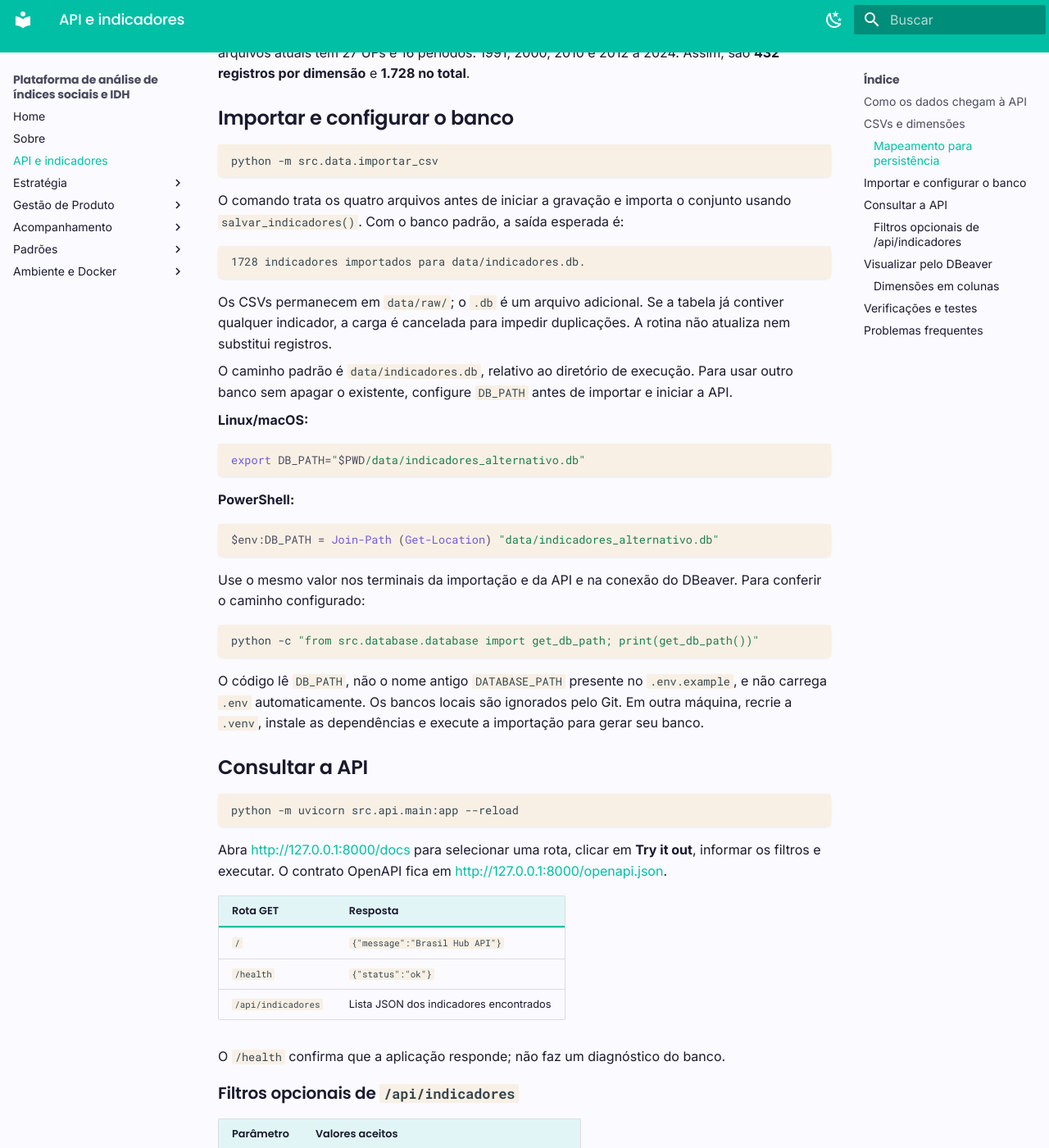
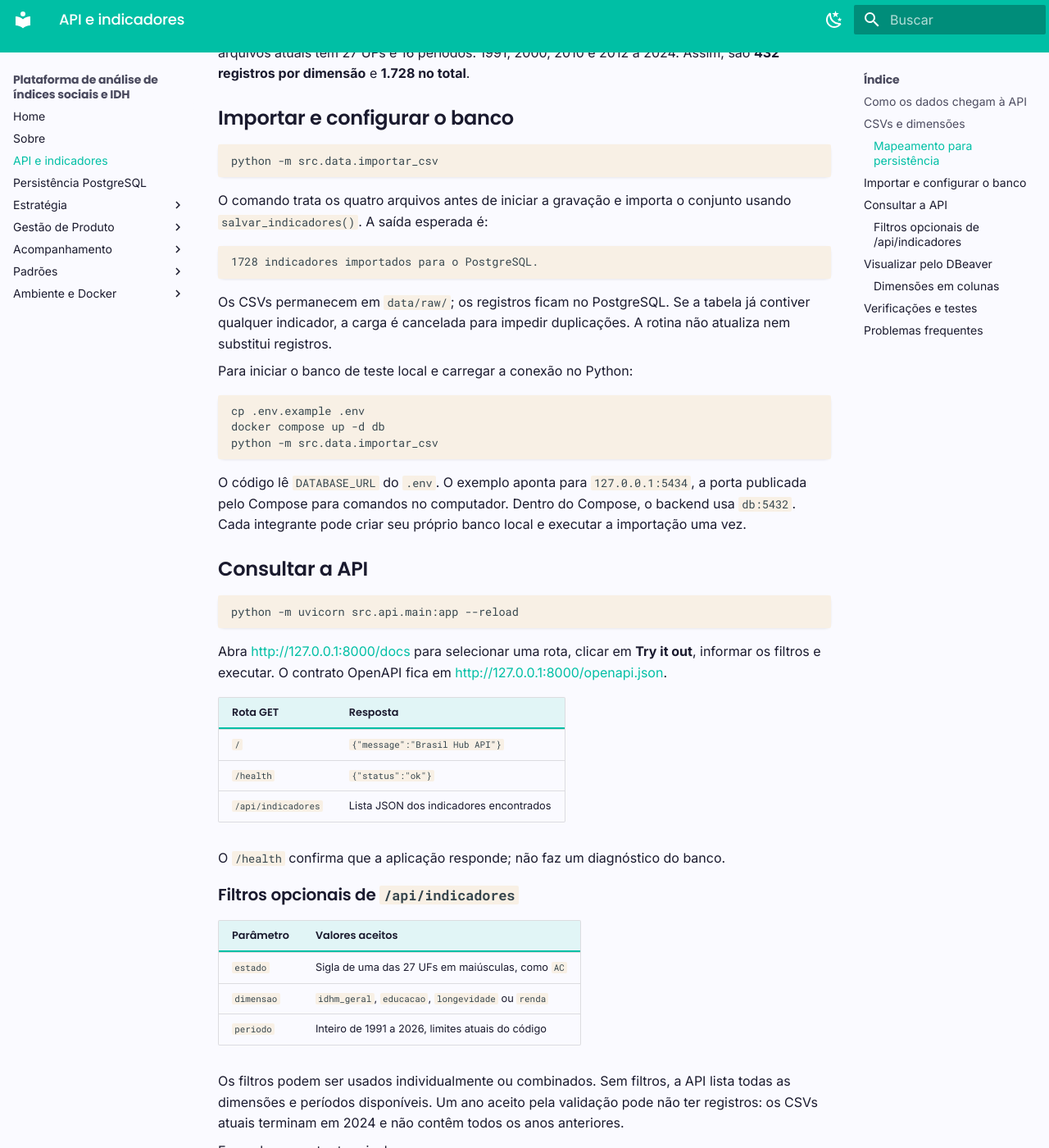
Before and after one commit to FGA0138-MDS-Ajax/2026.2-T02-Dijkstra, an MkDocs documentation site: the page built from docs/api-indicadores.md, in a window 1280 px wide and 1400 px high, scrolled down 1862 px. Shown: the whole window at 82% size. Built offline with MkDocs 1.6.1 and Material for MkDocs 9.7.7, drawn with Linux system fonts in a browser that asks for light colours; some of the changed text lies outside the part shown.

Commit message:
docs: configurar PostgreSQL local e atualizar guias

````diff
--- a/docs/api-indicadores.md
+++ b/docs/api-indicadores.md
@@ -7,7 +7,7 @@
 ## Como os dados chegam à API
 
 ```text
-CSVs → leitura e tratamento → adaptação das colunas → SQLite
+CSVs → leitura e tratamento → adaptação das colunas → PostgreSQL
                                                       ↓
 Cliente ← JSON ← rota FastAPI ← serviço ← repositório ← consulta
 ```
@@ -55,7 +55,7 @@
 
 | Coluna do banco | Origem ou regra |
 | --- | --- |
-| `id` | Gerado pelo SQLite |
+| `id` | Gerado pelo PostgreSQL |
 | `nome_indicador` | `IDHM` |
 | `unidade_territorial` | `sigla` do resultado tratado |
 | `dimensao` | Mantida do tratamento |
@@ -79,44 +79,28 @@
 ```
 
 O comando trata os quatro arquivos antes de iniciar a gravação e
-importa o conjunto usando `salvar_indicadores()`. Com o banco padrão,
-a saída esperada é:
+importa o conjunto usando `salvar_indicadores()`. A saída esperada é:
 
 ```text
-1728 indicadores importados para data/indicadores.db.
+1728 indicadores importados para o PostgreSQL.
 ```
 
-Os CSVs permanecem em `data/raw/`; o `.db` é um arquivo adicional.
+Os CSVs permanecem em `data/raw/`; os registros ficam no PostgreSQL.
 Se a tabela já contiver qualquer indicador, a carga é cancelada para
 impedir duplicações. A rotina não atualiza nem substitui registros.
 
-O caminho padrão é `data/indicadores.db`, relativo ao diretório de
-execução. Para usar outro banco sem apagar o existente, configure
-`DB_PATH` antes de importar e iniciar a API.
-
-**Linux/macOS:**
+Para iniciar o banco de teste local e carregar a conexão no Python:
 
 ```bash
-export DB_PATH="$PWD/data/indicadores_alternativo.db"
+cp .env.example .env
+docker compose up -d db
+python -m src.data.importar_csv
 ```
 
-**PowerShell:**
-
-```powershell
-$env:DB_PATH = Join-Path (Get-Location) "data/indicadores_alternativo.db"
-```
-
-Use o mesmo valor nos terminais da importação e da API e na conexão do
-DBeaver. Para conferir o caminho configurado:
-
-```bash
-python -c "from src.database.database import get_db_path; print(get_db_path())"
-```
-
-O código lê `DB_PATH`, não o nome antigo `DATABASE_PATH` presente no
-`.env.example`, e não carrega `.env` automaticamente. Os bancos locais
-são ignorados pelo Git. Em outra máquina, recrie a `.venv`, instale as
-dependências e execute a importação para gerar seu banco.
+O código lê `DATABASE_URL` do `.env`. O exemplo aponta para
+`127.0.0.1:5434`, a porta publicada pelo Compose para comandos no
+computador. Dentro do Compose, o backend usa `db:5432`. Cada integrante
+pode criar seu próprio banco local e executar a importação uma vez.
 
 ## Consultar a API
 
@@ -181,8 +165,8 @@
 Consultas sem correspondência retornam **200 com `[]`**. Parâmetros
 inválidos, como `estado=XX`, retornam **422**.
 
-Se a consulta falhar com `sqlite3.OperationalError`, por exemplo por
-bloqueio ou impossibilidade de abrir o banco, o serviço registra o erro
+Se a consulta falhar com `psycopg.OperationalError`, por exemplo por
+falha na conexão com o PostgreSQL, o serviço registra o erro
 completo no log e lança `ConsultaIndicadoresIndisponivel`. A rota responde
 com **503** e este JSON, sem expor caminhos ou detalhes internos:
 
@@ -205,15 +189,13 @@
 
 Para conectar ao banco local:
 
-1. Abra **Nova conexão / New Database Connection** e selecione **SQLite**.
-2. Em **Path / Caminho**, selecione `data/indicadores.db` desta cópia do
-   projeto, ou o arquivo definido em `DB_PATH`.
-3. Se solicitado, permita o download do driver.
-4. Clique em **Testar conexão** e **Concluir**.
+1. Abra **Nova conexão / New Database Connection** e selecione **PostgreSQL**.
+2. Informe host `127.0.0.1`, porta `5434`, banco `brasilhub` e usuário
+   `brasilhub`, conforme o `.env.example`.
+3. Informe a senha definida no `.env` local e teste a conexão.
 
-Esse banco local não exige servidor, porta, usuário ou senha. O caminho
-é do arquivo `.db`, não do CSV nem do driver. Consulte também a
-[documentação oficial de conexão SQLite](https://dbeaver.com/docs/dbeaver/Database-driver-SQLite/).
+O DBeaver consulta o mesmo banco usado pelo importador quando ambos
+apontam para `127.0.0.1:5434/brasilhub`.
 
 Expanda **Tabelas**, clique com o botão direito em `indicadores` e
 selecione **Visualizar dados → Todas as linhas**. A aba de propriedades
@@ -276,12 +258,11 @@
 Remove-Item Env:PYTEST_DISABLE_PLUGIN_AUTOLOAD
 ```
 
-A suíte cobre tratamento de CSV, repositório SQLite, rotas e validações
+A suíte cobre tratamento de CSV, repositório PostgreSQL, rotas e validações
 da API, além da tradução e do registro de falhas operacionais no serviço.
 Os testes HTTP usam um serviço simulado para os casos de sucesso e um
 repositório com falha simulada para verificar a resposta 503. Os testes
-do repositório usam bancos temporários. Nenhum deles precisa bloquear
-ou danificar o banco de desenvolvimento. A suíte não substitui a
+do repositório usam conexões simuladas, sem alterar o banco local. A suíte não substitui a
 validação completa da importação e das consultas com os CSVs reais.
 
 Para conferir a integração, importe os dados, inicie a API e teste no
@@ -299,10 +280,10 @@
 
 | Situação | O que conferir |
 | --- | --- |
-| A API retorna `[]` | Carga executada, filtros e mesmo `DB_PATH` na importação e na API |
+| A API retorna `[]` | Carga executada, filtros e mesma `DATABASE_URL` na importação e na API |
 | Somente renda aparece | Filtro de dimensão na API ou na grade do DBeaver |
 | Banco criado, mas vazio | `init_db()` cria só as tabelas; execute o importador |
-| Carga cancelada por banco preenchido | Consulte o banco existente ou use outro `DB_PATH` |
+| Carga cancelada por banco preenchido | Consulte o banco existente ou use outra instância PostgreSQL |
 | `NoneType` com `await` na inicialização | Chame `init_db()` sem `await`, pois a função é síncrona |
 | `ModuleNotFoundError` | `.venv` ativada, dependências instaladas e execução na raiz |
 | Porta 8000 ocupada | Use `--port 8001` no Uvicorn e ajuste as URLs |
--- a/mkdocs.yml
+++ b/mkdocs.yml
@@ -38,6 +38,7 @@
   - Home: index.md
   - Sobre: sobre.md
   - API e indicadores: api-indicadores.md
+  - Persistência PostgreSQL: persistencia-postgresql.md
   - Estratégia:
     - Metodologia: estrategia/metodologia.md
     - Engenharia de Software: estrategia/engsoftware.md
````
Also changed, not shown: README.md (+14 -11 lines), compose.yaml (+24 -2 lines), docs/ambiente.md (+21 -4 lines), docs/integraçãoAPI.md (+4 -0 lines), docs/persistencia-postgresql.md (renamed from docs/persistencia-sqlite.md, +7 -4 lines), 1 other file.
